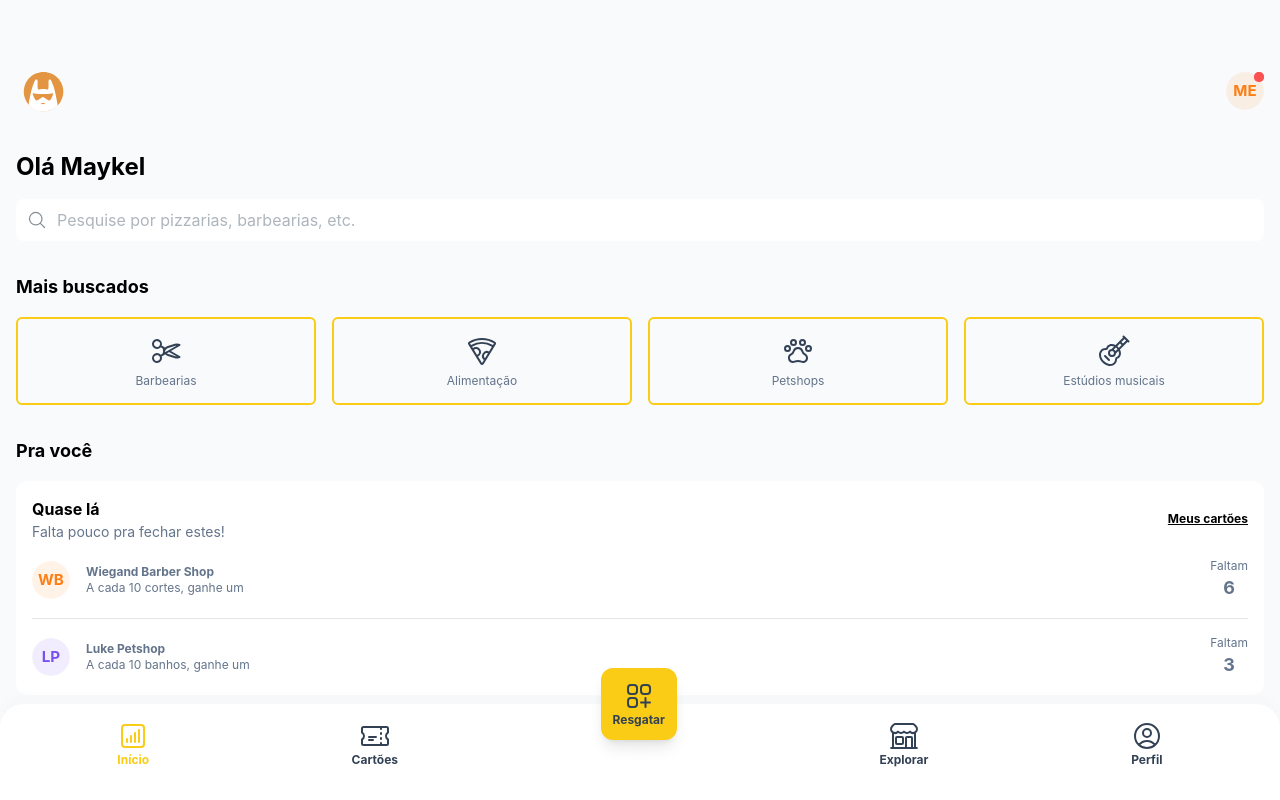
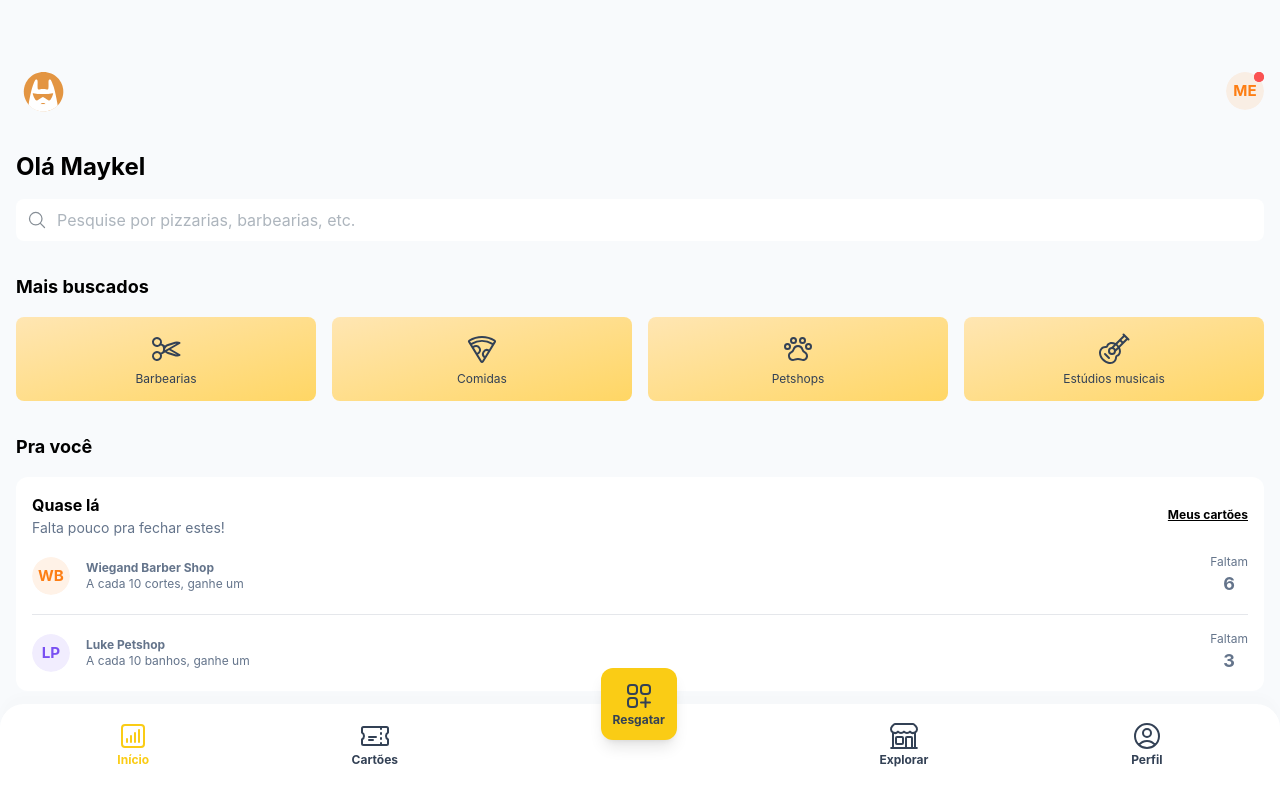
Before and after one commit to maykel-esser/caramelo, a Next.js app: page /poc/consumer in a window 1280 px wide. Shown: the top 800 px of the page. Built offline with nearby package versions, Linux system fonts and the light colour scheme.

Commit message:
style: refactor consumer dashboard icons

```diff
--- a/pages/poc/consumer/index.js
+++ b/pages/poc/consumer/index.js
@@ -28,28 +28,28 @@ export default function Page() {
                     <div>
                         <h2 className="text-lg font-bold mb-4">Mais buscados</h2>
                         <div className="grid grid-cols-4 gap-4 mb-8">
-                            <div className="rounded-md p-4 text-center min-h-20 flex justify-center items-center border-yellow-400 border-2">
+                            <div className="rounded-lg p-4 text-center min-h-20 flex justify-center items-center bg-gradient-to-br from-[#FFE6B3] to-[#FFD664]">
                                 <Link href="/poc/consumer/explore">
                                     <ScissorsIcon className="w-8 h-8 m-auto mb-2 text-slate-700" />
-                                    <p className="text-xs leading-3">Barbearias</p>
+                                    <p className="text-xs leading-3 text-slate-700">Barbearias</p>
                                 </Link>
                             </div>
-                            <div className="rounded-md p-4 text-center min-h-20 flex justify-center items-center border-yellow-400 border-2">
+                            <div className="rounded-lg p-4 text-center min-h-20 flex justify-center items-center bg-gradient-to-br from-[#FFE6B3] to-[#FFD664]">
                                 <Link href="/poc/consumer/explore">
                                     <PiPizza className="w-8 h-8 m-auto mb-2 text-slate-700" />
-                                    <p className="text-xs leading-3">Alimentação</p>
+                                    <p className="text-xs leading-3 text-slate-700">Comidas</p>
                                 </Link>
                             </div>
-                            <div className="rounded-md p-4 text-center min-h-20 flex justify-center items-center border-yellow-400 border-2">
+                            <div className="rounded-lg p-4 text-center min-h-20 flex justify-center items-center bg-gradient-to-br from-[#FFE6B3] to-[#FFD664]">
                                 <Link href="/poc/consumer/explore">
                                     <PiPawPrint className="w-8 h-8 m-auto mb-2 text-slate-700" />
-                                    <p className="text-xs leading-3">Petshops</p>
+                                    <p className="text-xs leading-3 text-slate-700">Petshops</p>
                                 </Link>
                             </div>
-                            <div className="rounded-md p-4 text-center min-h-20 flex justify-center items-center border-yellow-400 border-2">
+                            <div className="rounded-lg p-4 text-center min-h-20 flex justify-center items-center bg-gradient-to-br from-[#FFE6B3] to-[#FFD664]">
                                 <Link href="/poc/consumer/explore">
                                     <PiGuitar className="w-8 h-8 m-auto mb-2 text-slate-700" />
-                                    <p className="text-xs leading-3">Estúdios musicais</p>
+                                    <p className="text-xs leading-3 text-slate-700">Estúdios musicais</p>
                                 </Link>
                             </div>
                         </div>
```
